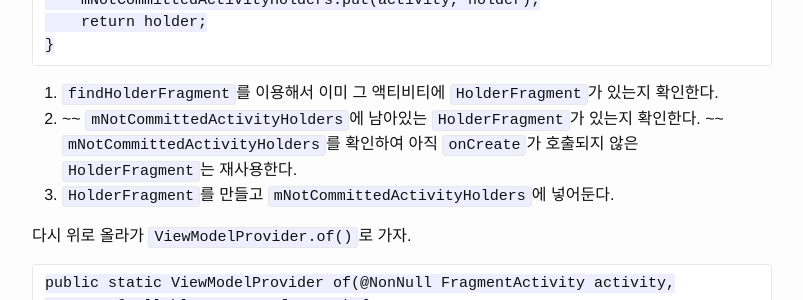
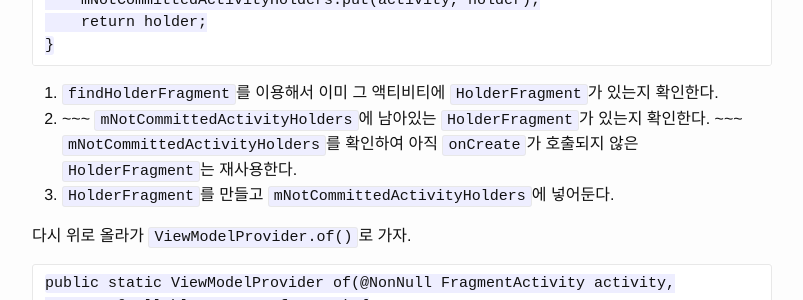
Before and after one commit to dalinaum/dalinaum.github.io, a Jekyll site: the page built from _posts/2018-07-20-viewmodel.markdown, in a window 1280 px wide and 900 px high, scrolled down 6326 px. Shown: the part 150-450 px from the top of the window, without its empty margins (238-1041 px from the left). Built offline with Jekyll 4.4.1, drawn with Linux system fonts in a browser that asks for light colours.

Commit message:
포매팅 고쳐봄.

````diff
--- a/_posts/2018-07-20-viewmodel.markdown
+++ b/_posts/2018-07-20-viewmodel.markdown
@@ -305,7 +305,7 @@ HolderFragment holderFragmentFor(FragmentActivity activity) {
 ```
 
 1. `findHolderFragment`를 이용해서 이미 그 액티비티에 `HolderFragment`가 있는지 확인한다.
-2. ~~ `mNotCommittedActivityHolders`에 남아있는 `HolderFragment`가 있는지 확인한다. ~~ `mNotCommittedActivityHolders`를 확인하여 아직 `onCreate`가 호출되지 않은 `HolderFragment`는 재사용한다.
+2. ~~~ `mNotCommittedActivityHolders`에 남아있는 `HolderFragment`가 있는지 확인한다. ~~~ `mNotCommittedActivityHolders`를 확인하여 아직 `onCreate`가 호출되지 않은 `HolderFragment`는 재사용한다.
 3. `HolderFragment`를 만들고 `mNotCommittedActivityHolders`에 넣어둔다.
 
 다시 위로 올라가 `ViewModelProvider.of()`로 가자.
````
